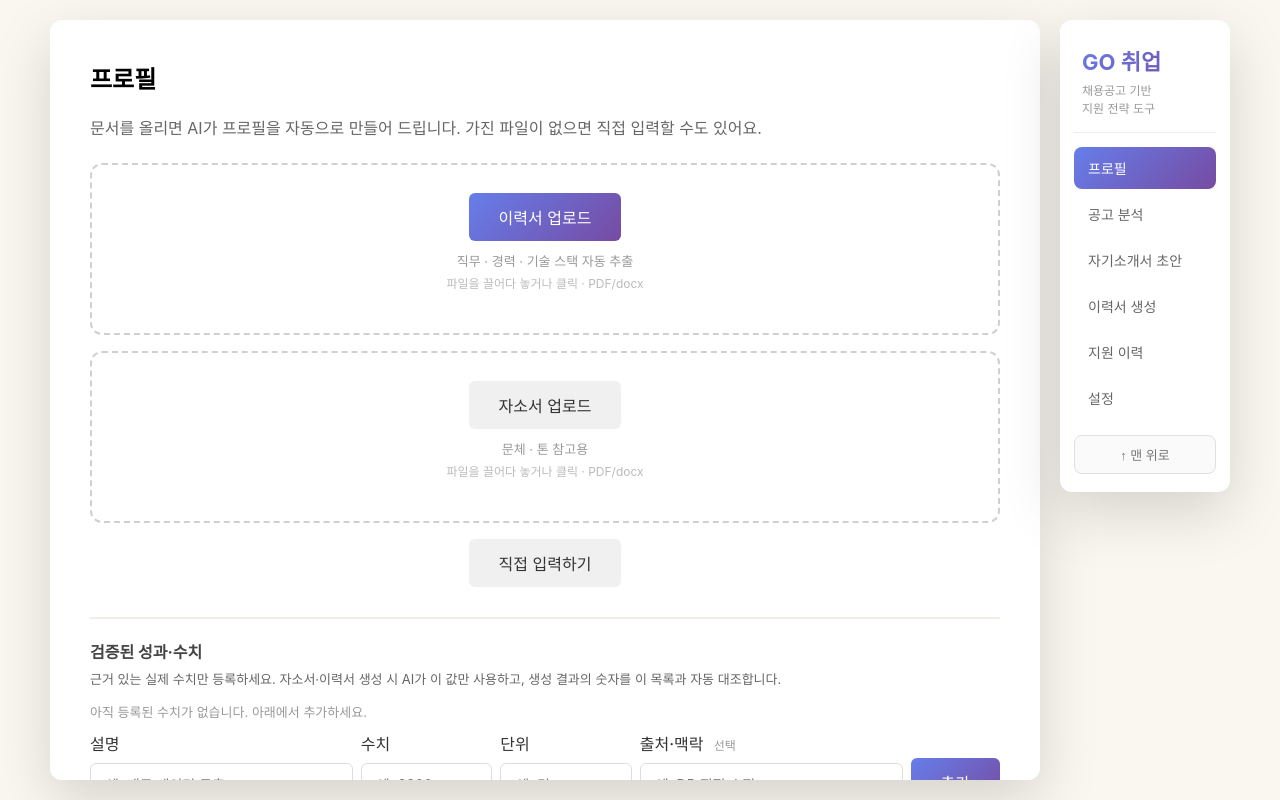
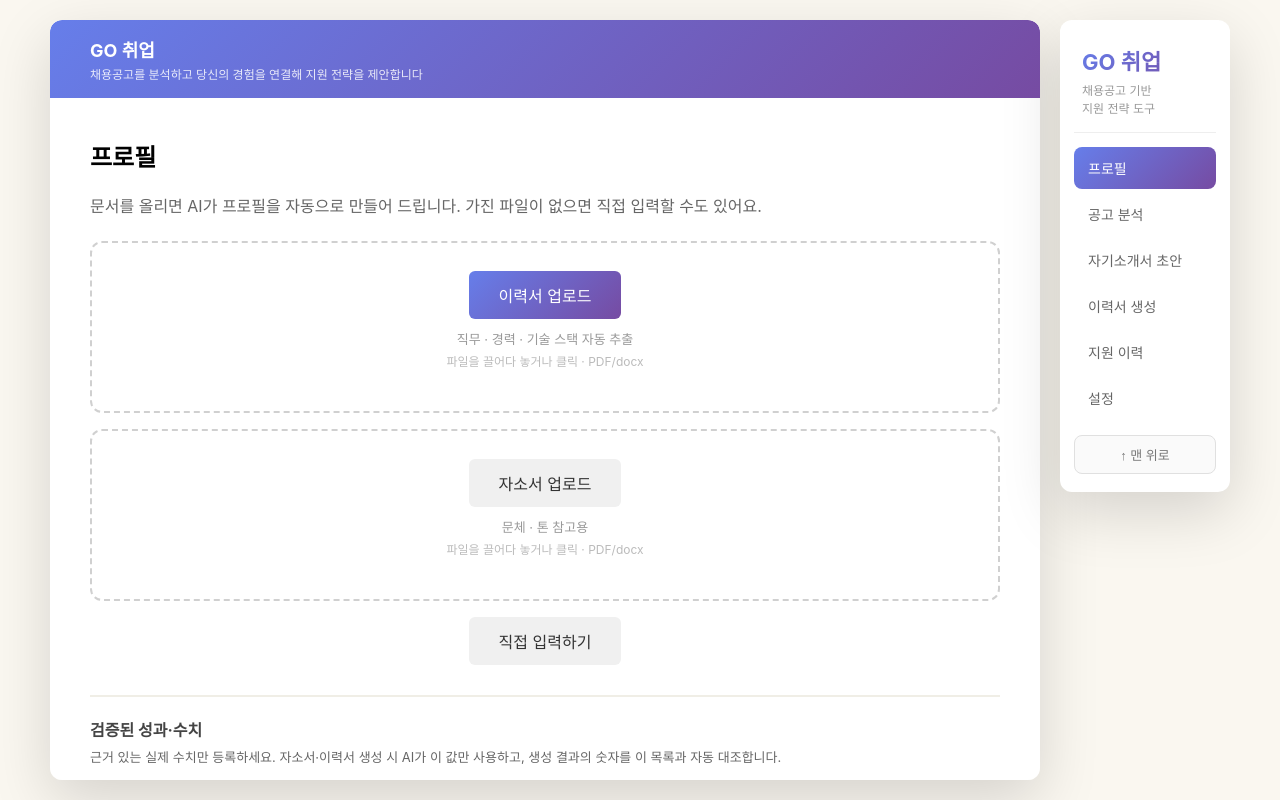
Before and after one commit to LEEHR95/claude-job, a website: page index.html in a window 1280 px wide. Drawn offline with nearby package versions, Linux system fonts and the light colour scheme.

Commit message:
feat: 본문 상단 그라데이션 헤더 + 모던 슬림 스크롤바(thumb 그라데이션)
Co-Authored-By: Claude Opus 4.8 <noreply@anthropic.com>

```diff
--- a/index.html
+++ b/index.html
@@ -75,6 +75,46 @@
             box-shadow: 0 20px 60px rgba(0, 0, 0, 0.15);
             max-height: calc(100vh - 40px);
             overflow-y: auto;
+            scrollbar-width: thin;                       /* Firefox */
+            scrollbar-color: #7b7fe0 transparent;
+        }
+        /* 모던 슬림 스크롤바 — thumb만 그라데이션 (Chrome/Edge/Safari) */
+        .container::-webkit-scrollbar {
+            width: 8px;
+        }
+        .container::-webkit-scrollbar-track {
+            background: transparent;
+        }
+        .container::-webkit-scrollbar-thumb {
+            background: linear-gradient(135deg, #667eea 0%, #764ba2 100%);
+            border-radius: 8px;
+            border: 2px solid transparent;
+            background-clip: padding-box;                /* 얇고 떠 보이게 */
+        }
+        .container::-webkit-scrollbar-thumb:hover {
+            border-width: 1px;                           /* 호버 시 살짝 굵게 */
+        }
+
+        /* 본문 카드 상단 얇은 헤더 (모든 탭 공통) */
+        .content-header {
+            position: sticky;
+            top: 0;
+            z-index: 5;
+            background: linear-gradient(135deg, #667eea 0%, #764ba2 100%);
+            border-radius: 12px 12px 0 0;
+            padding: 16px 40px;
+        }
+        .content-header h1 {
+            font-size: 18px;
+            color: #fff;
+        }
+        .content-header p {
+            font-size: 12px;
+            color: rgba(255, 255, 255, 0.85);
+            margin-top: 3px;
+        }
+        @media (max-width: 768px) {
+            .content-header { padding: 14px 20px; }
         }
 
         .tab-button {
@@ -484,6 +524,11 @@
         </aside>
 
         <div class="container" id="contentCard">
+
+        <div class="content-header">
+            <h1>GO 취업</h1>
+            <p>채용공고를 분석하고 당신의 경험을 연결해 지원 전략을 제안합니다</p>
+        </div>
 
         <!-- 프로필 탭 -->
         <div id="profile" class="tab-content active">
```
